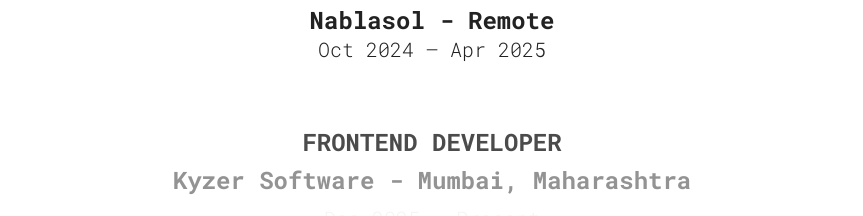
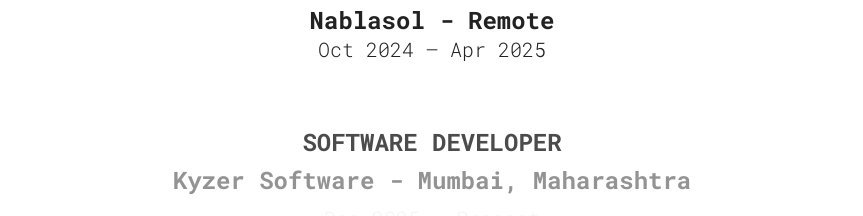
Before and after one commit to Kamlesh718/Portfolio, a React (Vite) app: page / in a window 1280 px wide. Shown: the part 2505-2721 px from the top of the page, without its empty margins (208-1071 px from the left). Built offline with nearby package versions, Linux system fonts and the light colour scheme.

Commit message:
Refactor Experience section for improved readability

```diff
--- a/src/sections/Experience/Experience.jsx
+++ b/src/sections/Experience/Experience.jsx
@@ -33,22 +33,18 @@
         Experience
       </motion.h1>
 
-      <motion.h2 variants={item}>
-        Software Developer
-      </motion.h2>
+      <motion.h2 variants={item}>Software Developer</motion.h2>
 
       <motion.h3 variants={item}>Nablasol - Remote</motion.h3>
 
       <motion.p variants={item}>Oct 2024 – Apr 2025</motion.p>
 
-      <motion.h1 className="sectionTitle" variants={item}>
+      <motion.h1 className="sectionTitle" variants={item}></motion.h1>
+      <motion.h2 variants={item}>Software Developer</motion.h2>
 
-      </motion.h1>
-      <motion.h2 variants={item}>
-        Frontend Developer
-      </motion.h2>
-
-      <motion.h3 variants={item}>Kyzer Software - Mumbai, Maharashtra</motion.h3>
+      <motion.h3 variants={item}>
+        Kyzer Software - Mumbai, Maharashtra
+      </motion.h3>
 
       <motion.p variants={item}>Dec 2025 – Present</motion.p>
     </motion.section>
```
